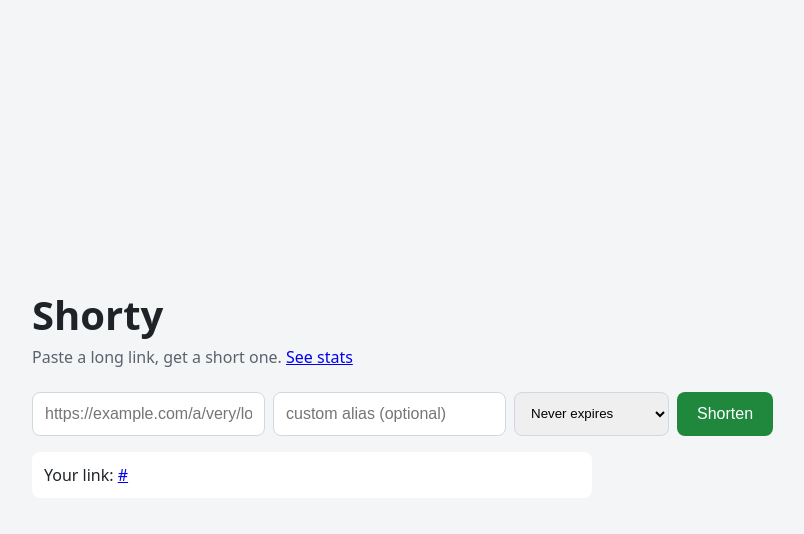
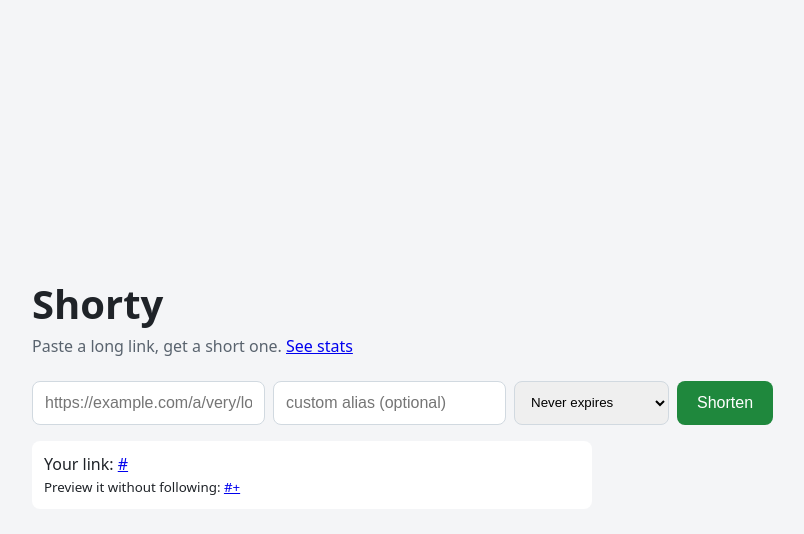
Before and after one commit to kayaal34/flask-url-shortener, a Flask app: template templates/index.html in a window 1280 px wide. Shown: the top 534 px of the page, without its empty margins (328-1132 px from the left). Run offline with Flask 3, Linux system fonts and the light colour scheme; the template is opened without the code that fills it: most values are stand-ins (such as "Sample title", 1, 10 or a date in 2020).

Commit message:
Link to the preview from the form and the API

```diff
--- a/app.py
+++ b/app.py
@@ -94,6 +94,7 @@ def create_app(database="links.db"):
             "url": url,
             "short_url": url_for("follow", code=code, _external=True),
             "clicks": clicks,
+            "preview_url": url_for("preview", code=code, _external=True),
             "expires_at": expires_at,
             "expired": is_expired(expires_at, now()),
         }
--- a/templates/index.html
+++ b/templates/index.html
@@ -23,7 +23,8 @@
     </form>
     {% if error %}<p class="error">{{ error }}</p>{% endif %}
     {% if short_url %}
-      <p class="result">Your link: <a href="{{ short_url }}">{{ short_url }}</a></p>
+      <p class="result">Your link: <a href="{{ short_url }}">{{ short_url }}</a><br>
+        <small>Preview it without following: <a href="{{ short_url }}+">{{ short_url }}+</a></small></p>
     {% endif %}
   </main>
 </body>
--- a/test_app.py
+++ b/test_app.py
@@ -66,6 +66,7 @@ def test_api_create_and_get_link(client):
         "url": "https://example.com/docs",
         "short_url": "http://localhost/docs",
         "clicks": 0,
+        "preview_url": "http://localhost/docs+",
         "expires_at": None,
         "expired": False,
     }
@@ -216,3 +217,8 @@ def test_preview_unknown_and_expired(tmp_path):
     app.config["NOW"] = lambda: start + timedelta(days=2)
     html = client.get("/old+").get_data(as_text=True)
     assert "This link has expired." in html and "Continue to" not in html
+
+
+def test_index_links_to_preview(client):
+    html = client.post("/", data={"url": "https://example.com", "alias": "home"}).get_data(as_text=True)
+    assert 'href="http://localhost/home+"' in html
```
Also changed, not shown: README.md.
